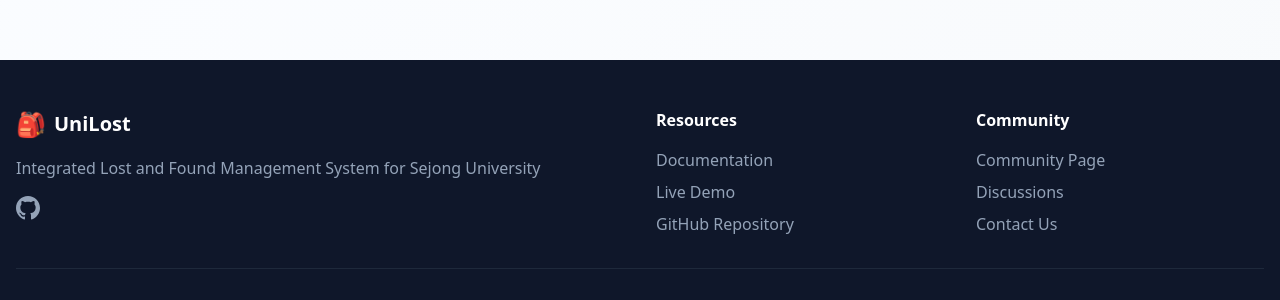
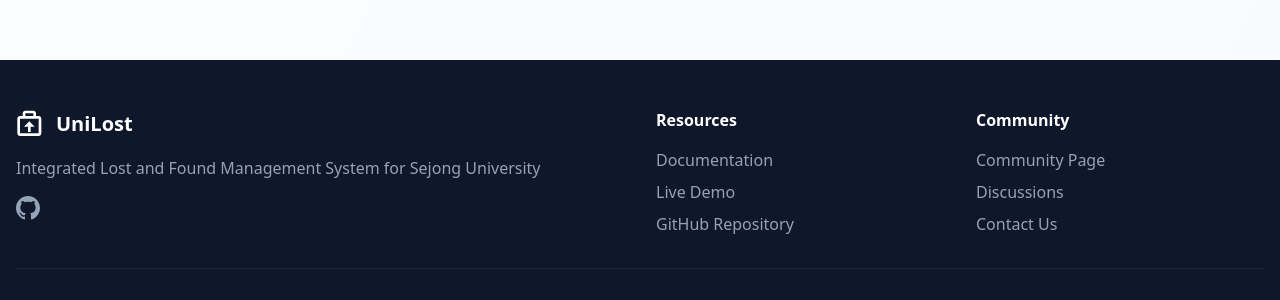
Before and after one commit to jin040907/UniLost, a Jekyll site: the page built from website/index.md, in a window 1280 px wide and 900 px high, scrolled down 1688 px. Shown: the part 531-831 px from the top of the window. Built offline with Jekyll 4.4.1, drawn with Linux system fonts in a browser that asks for light colours; nearby versions of some CDN libraries.

Commit message:
Change footer.html

```diff
--- a/website/_includes/footer.html
+++ b/website/_includes/footer.html
@@ -18,7 +18,9 @@
     <div class="grid md:grid-cols-4 gap-8">
       <div class="md:col-span-2">
         <h3 class="text-xl font-bold text-white mb-4 flex items-center gap-2">
-          <span class="text-2xl text-white">🎒</span>
+          <svg class="w-8 h-8 text-white" fill="currentColor" viewBox="0 0 24 24" xmlns="http://www.w3.org/2000/svg">
+            <path d="M17 6h-2V4c0-1.1-.9-2-2-2H7c-1.1 0-2 .9-2 2v2H3c-1.1 0-2 .9-2 2v11c0 1.1.9 2 2 2h14c1.1 0 2-.9 2-2V8c0-1.1-.9-2-2-2zM7 4h6v2H7V4zm10 15H3V8h14v11zm-7-9l-4 4h3v4h2v-4h3l-4-4z"/>
+          </svg>
           {{ site.title }}
         </h3>
         <p class="text-slate-400 mb-4">{{ site.description }}</p>
```
